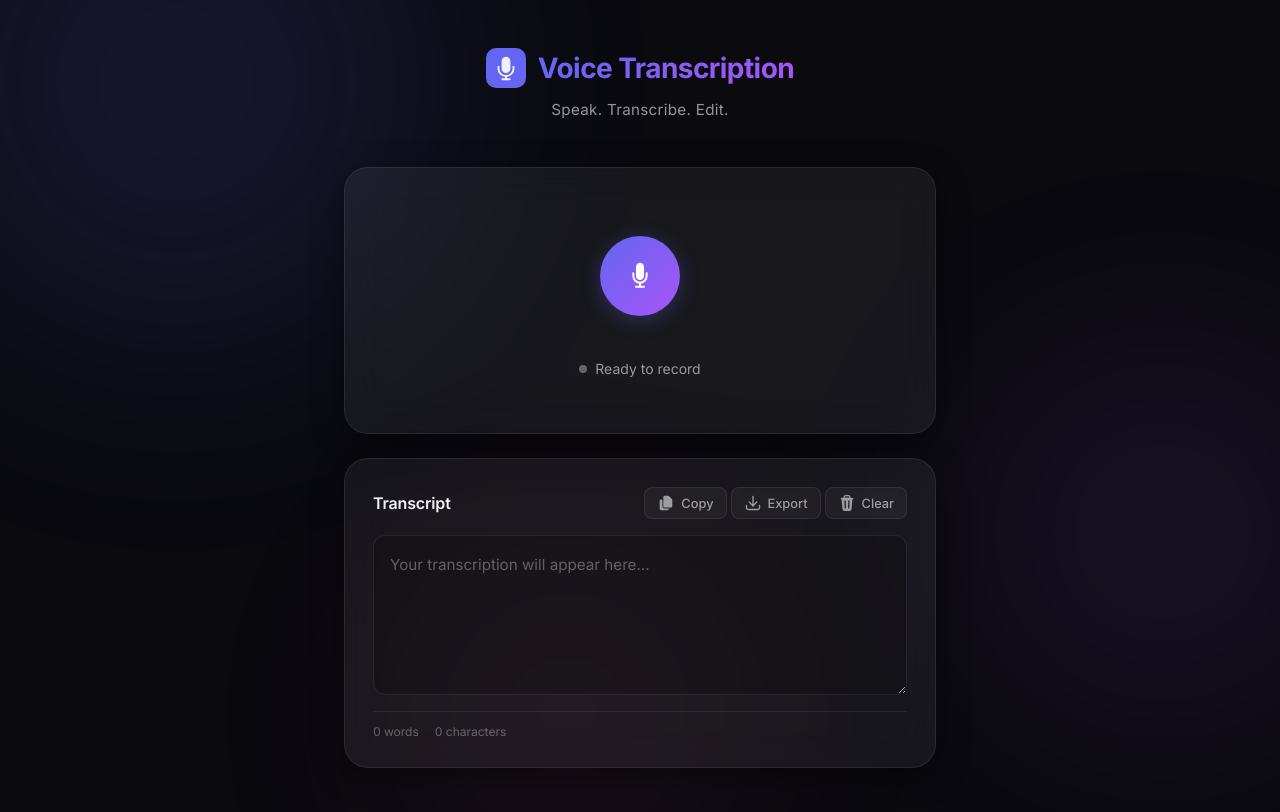
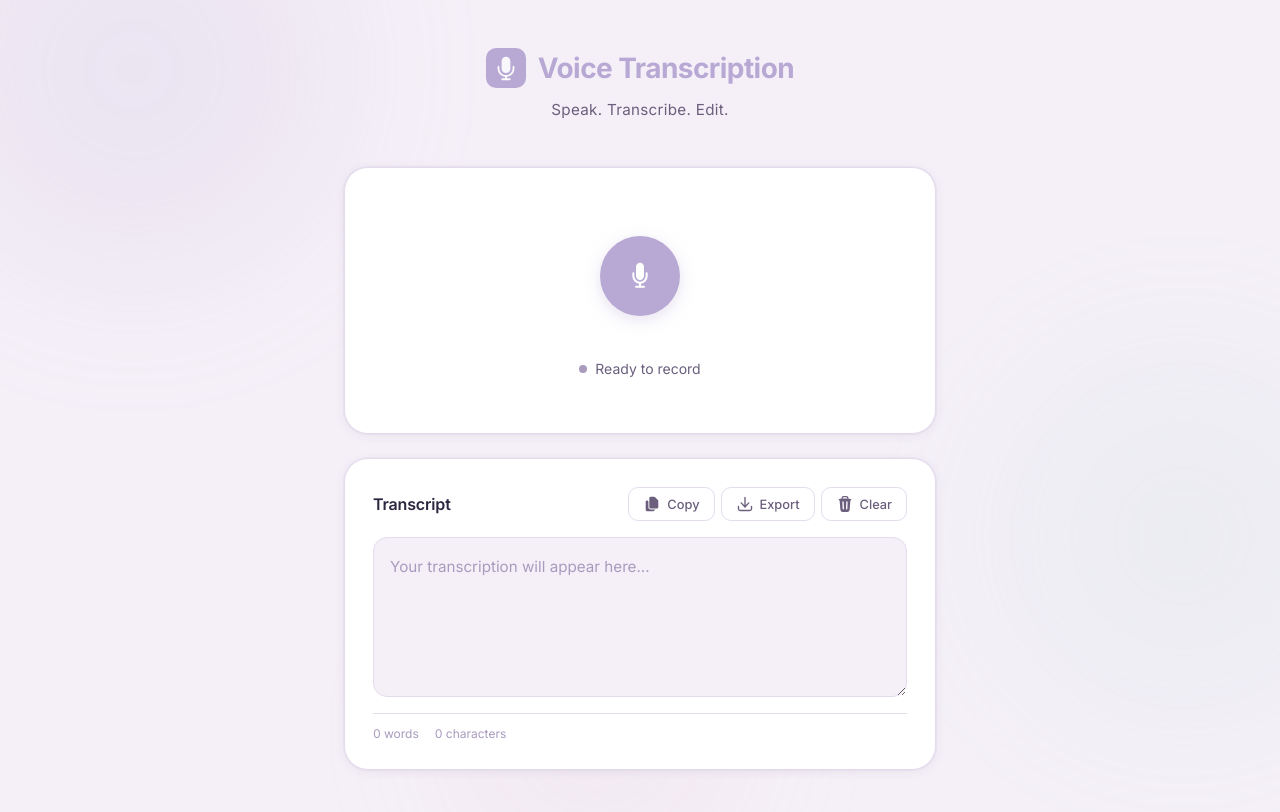
Before and after one commit to howardlin1218/voice-transcription, a website: page index.html in a window 1280 px wide. Drawn offline with Linux system fonts and the light colour scheme.

Commit message:
style update

```diff
--- a/app.js
+++ b/app.js
@@ -39,7 +39,7 @@ let animationFrameId = null;
 
 // environment check
 const isLocal = window.location.hostname === 'localhost' || window.location.hostname === '127.0.0.1';
-const API_BASE = isLocal ? 'http://localhost:5500' : '';
+const API_BASE = isLocal ? 'http://127.0.0.1:5000' : '';
 
 micBtn.addEventListener('click', async () => {
     if (isRecording) {
@@ -290,10 +290,10 @@ function drawWaveform() {
             const x = i * (barWidth + 2);
             const y = (height - barHeight) / 2;
 
-            // Gradient color per bar
-            const hue = 240 + (i / barCount) * 60; // indigo → purple
-            const alpha = 0.5 + (value / 255) * 0.5;
-            ctx.fillStyle = `hsla(${hue}, 70%, 65%, ${alpha})`;
+            // Pastel lavender-lilac palette for bars
+            const hue = 270 + (i / barCount) * 30; // lavender → lilac
+            const alpha = 0.4 + (value / 255) * 0.5;
+            ctx.fillStyle = `hsla(${hue}, 40%, 70%, ${alpha})`;
             ctx.beginPath();
             ctx.roundRect(x, y, barWidth, barHeight, 2);
             ctx.fill();
--- a/index.html
+++ b/index.html
@@ -19,17 +19,11 @@
         <header class="header">
             <div class="logo">
                 <svg class="logo-icon" viewBox="0 0 32 32" fill="none" xmlns="http://www.w3.org/2000/svg">
-                    <rect width="32" height="32" rx="8" fill="url(#logoGrad)"/>
+                    <rect width="32" height="32" rx="8" fill="#b8a9d4"/>
                     <path d="M16 7C14.067 7 12.5 8.567 12.5 10.5V16.5C12.5 18.433 14.067 20 16 20C17.933 20 19.5 18.433 19.5 16.5V10.5C19.5 8.567 17.933 7 16 7Z" fill="white" fill-opacity="0.9"/>
                     <path d="M10 15V16.5C10 19.814 12.686 22.5 16 22.5C19.314 22.5 22 19.814 22 16.5V15" stroke="white" stroke-opacity="0.9" stroke-width="1.5" stroke-linecap="round"/>
                     <line x1="16" y1="22.5" x2="16" y2="25" stroke="white" stroke-opacity="0.9" stroke-width="1.5" stroke-linecap="round"/>
                     <line x1="13" y1="25" x2="19" y2="25" stroke="white" stroke-opacity="0.9" stroke-width="1.5" stroke-linecap="round"/>
-                    <defs>
-                        <linearGradient id="logoGrad" x1="0" y1="0" x2="32" y2="32">
-                            <stop stop-color="#6366f1"/>
-                            <stop offset="1" stop-color="#a855f7"/>
-                        </linearGradient>
-                    </defs>
                 </svg>
                 <span class="logo-text">Voice Transcription</span>
             </div>
--- a/styles.css
+++ b/styles.css
@@ -1,37 +1,37 @@
 /* ============================================
-   DESIGN TOKENS
+   DESIGN TOKENS — PASTEL PALETTE
    ============================================ */
 :root {
-    --bg-base: #0a0a0f;
-    --bg-elevated: rgba(255, 255, 255, 0.04);
-    --bg-card: rgba(255, 255, 255, 0.06);
-    --bg-card-hover: rgba(255, 255, 255, 0.08);
+    --bg-base: #f5f0f8;
+    --bg-elevated: #ffffff;
+    --bg-card: #ffffff;
+    --bg-card-hover: #f0eaf5;
 
-    --border-subtle: rgba(255, 255, 255, 0.08);
-    --border-accent: rgba(99, 102, 241, 0.3);
+    --border-subtle: #e4dced;
+    --border-accent: #c4b5d4;
 
-    --text-primary: #f0f0f5;
-    --text-secondary: rgba(240, 240, 245, 0.6);
-    --text-muted: rgba(240, 240, 245, 0.35);
+    --text-primary: #2d2640;
+    --text-secondary: #6b5f7d;
+    --text-muted: #a89bbd;
 
-    --accent-indigo: #6366f1;
-    --accent-purple: #a855f7;
-    --accent-pink: #ec4899;
-    --accent-green: #22c55e;
-    --accent-red: #ef4444;
-    --accent-amber: #f59e0b;
+    --accent-lavender: #b8a9d4;
+    --accent-lilac: #c9a5e0;
+    --accent-mint: #a8d8cb;
+    --accent-rose: #e8b4c0;
+    --accent-peach: #f0c8a8;
+    --accent-sky: #a8c8e8;
+    --accent-red-soft: #e09090;
+    --accent-green-soft: #90c8a0;
+    --accent-amber-soft: #d8c090;
 
-    --gradient-primary: linear-gradient(135deg, var(--accent-indigo), var(--accent-purple));
-    --gradient-warm: linear-gradient(135deg, var(--accent-purple), var(--accent-pink));
+    --shadow-sm: 0 1px 3px rgba(45, 38, 64, 0.06);
+    --shadow-md: 0 4px 16px rgba(45, 38, 64, 0.08);
+    --shadow-lg: 0 8px 32px rgba(45, 38, 64, 0.1);
+    --shadow-card: 0 2px 12px rgba(45, 38, 64, 0.06), 0 0 0 1px rgba(228, 220, 237, 0.5);
 
-    --shadow-sm: 0 1px 2px rgba(0, 0, 0, 0.3);
-    --shadow-md: 0 4px 16px rgba(0, 0, 0, 0.3);
-    --shadow-lg: 0 8px 32px rgba(0, 0, 0, 0.4);
-    --shadow-glow: 0 0 40px rgba(99, 102, 241, 0.15);
-
-    --radius-sm: 8px;
-    --radius-md: 12px;
-    --radius-lg: 16px;
+    --radius-sm: 10px;
+    --radius-md: 14px;
+    --radius-lg: 18px;
     --radius-xl: 24px;
     --radius-full: 9999px;
 
@@ -72,60 +72,59 @@ body {
 }
 
 /* ============================================
-   BACKGROUND GLOW EFFECTS
+   BACKGROUND DECORATIVE SHAPES
    ============================================ */
 .bg-glow {
     position: fixed;
     border-radius: 50%;
-    filter: blur(120px);
-    opacity: 0.4;
     pointer-events: none;
     z-index: 0;
-    animation: glowDrift 20s ease-in-out infinite alternate;
+    animation: shapeDrift 25s ease-in-out infinite alternate;
 }
 
 .bg-glow-1 {
-    width: 500px;
-    height: 500px;
-    background: var(--accent-indigo);
-    top: -150px;
-    left: -100px;
+    width: 400px;
+    height: 400px;
+    background: var(--accent-lavender);
+    top: -120px;
+    left: -80px;
     opacity: 0.15;
+    filter: blur(80px);
 }
 
 .bg-glow-2 {
-    width: 400px;
-    height: 400px;
-    background: var(--accent-purple);
-    top: 40%;
-    right: -100px;
-    opacity: 0.1;
-    animation-delay: -7s;
+    width: 350px;
+    height: 350px;
+    background: var(--accent-mint);
+    top: 45%;
+    right: -80px;
+    opacity: 0.12;
+    filter: blur(80px);
+    animation-delay: -8s;
 }
 
 .bg-glow-3 {
-    width: 350px;
-    height: 350px;
-    background: var(--accent-pink);
-    bottom: -100px;
-    left: 30%;
-    opacity: 0.08;
-    animation-delay: -14s;
+    width: 300px;
+    height: 300px;
+    background: var(--accent-rose);
+    bottom: -80px;
+    left: 35%;
+    opacity: 0.1;
+    filter: blur(80px);
+    animation-delay: -16s;
 }
 
-@keyframes glowDrift {
+@keyframes shapeDrift {
     0% { transform: translate(0, 0) scale(1); }
-    33% { transform: translate(30px, -20px) scale(1.05); }
-    66% { transform: translate(-20px, 15px) scale(0.95); }
-    100% { transform: translate(10px, -10px) scale(1.02); }
+    33% { transform: translate(20px, -15px) scale(1.04); }
+    66% { transform: translate(-15px, 10px) scale(0.96); }
+    100% { transform: translate(8px, -8px) scale(1.01); }
 }
 
 /* ============================================
    LAYOUT
    ============================================ */
 .container {
-    /* max-width: 640px; */
-    /* margin: 0 auto; */
     padding: 48px 24px 80px;
     position: relative;
     z-index: 1;
@@ -157,10 +156,7 @@ body {
 .logo-text {
     font-size: 1.75rem;
     font-weight: 700;
-    background: var(--gradient-primary);
-    -webkit-background-clip: text;
-    -webkit-text-fill-color: transparent;
-    background-clip: text;
+    color: var(--accent-lavender);
     letter-spacing: -0.02em;
 }
 
@@ -180,16 +176,14 @@ body {
     border-radius: var(--radius-xl);
     padding: 48px 32px;
     text-align: center;
-    backdrop-filter: blur(20px);
-    -webkit-backdrop-filter: blur(20px);
-    box-shadow: var(--shadow-lg);
+    box-shadow: var(--shadow-card);
     transition: border-color var(--transition-base), box-shadow var(--transition-base);
     animation: fadeInUp 0.6s var(--transition-base);
 }
 
 .recorder-card.recording {
-    border-color: rgba(239, 68, 68, 0.3);
-    box-shadow: var(--shadow-lg), 0 0 60px rgba(239, 68, 68, 0.08);
+    border-color: var(--accent-rose);
+    box-shadow: var(--shadow-lg), 0 0 0 4px rgba(232, 180, 192, 0.15);
 }
 
 /* ============================================
@@ -210,14 +204,14 @@ body {
     width: 100%;
     height: 100%;
     border-radius: 50%;
-    border: 1.5px solid rgba(99, 102, 241, 0.15);
+    border: 1.5px solid rgba(184, 169, 212, 0.25);
     opacity: 0;
     transition: opacity var(--transition-base);
 }
 
 .mic-wrapper.recording .mic-ring {
     opacity: 1;
-    border-color: rgba(239, 68, 68, 0.2);
+    border-color: rgba(232, 180, 192, 0.3);
 }
 
 .mic-wrapper.recording .mic-ring-1 {
@@ -235,7 +229,7 @@ body {
 @keyframes pulseRing {
     0% {
         transform: scale(0.8);
-        opacity: 0.6;
+        opacity: 0.5;
     }
     100% {
         transform: scale(1.8);
@@ -248,7 +242,7 @@ body {
     height: 80px;
     border-radius: 50%;
     border: none;
-    background: var(--gradient-primary);
+    background: var(--accent-lavender);
     color: white;
     cursor: pointer;
     display: flex;
@@ -256,13 +250,14 @@ body {
     justify-content: center;
     position: relative;
     z-index: 2;
-    transition: transform var(--transition-fast), box-shadow var(--transition-fast);
-    box-shadow: 0 4px 20px rgba(99, 102, 241, 0.3);
+    transition: transform var(--transition-fast), box-shadow var(--transition-fast), background var(--transition-fast);
+    box-shadow: 0 4px 16px rgba(184, 169, 212, 0.35);
 }
 
 .mic-btn:hover {
-    transform: scale(1.05);
-    box-shadow: 0 6px 28px rgba(99, 102, 241, 0.4);
+    transform: scale(1.06);
+    background: #a798c8;
+    box-shadow: 0 6px 24px rgba(184, 169, 212, 0.45);
 }
 
 .mic-btn:active {
@@ -270,13 +265,14 @@ body {
 }
 
 .mic-btn.recording {
-    background: linear-gradient(135deg, var(--accent-red), #dc2626);
-    box-shadow: 0 4px 20px rgba(239, 68, 68, 0.35);
+    background: var(--accent-rose);
+    box-shadow: 0 4px 16px rgba(232, 180, 192, 0.4);
     animation: micPulse 1.5s ease-in-out infinite;
 }
 
 .mic-btn.recording:hover {
-    box-shadow: 0 6px 28px rgba(239, 68, 68, 0.45);
+    background: #d8a0b0;
+    box-shadow: 0 6px 24px rgba(232, 180, 192, 0.5);
 }
 
 @keyframes micPulse {
@@ -319,21 +315,21 @@ body {
 }
 
 .status-dot.recording {
-    background: var(--accent-red);
+    background: var(--accent-rose);
     animation: dotPulse 1s ease-in-out infinite;
 }
 
 .status-dot.processing {
-    background: var(--accent-amber);
+    background: var(--accent-amber-soft);
     animation: dotPulse 0.6s ease-in-out infinite;
 }
 
 .status-dot.done {
-    background: var(--accent-green);
+    background: var(--accent-green-soft);
 }
 
 .status-dot.error {
-    background: var(--accent-red);
+    background: var(--accent-red-soft);
 }
 
 @keyframes dotPulse {
@@ -393,9 +389,7 @@ body {
     border: 1px solid var(--border-subtle);
     border-radius: var(--radius-xl);
     padding: 28px;
-    backdrop-filter: blur(20px);
-    -webkit-backdrop-filter: blur(20px);
-    box-shadow: var(--shadow-lg);
+    box-shadow: var(--shadow-card);
     animation: fadeInUp 0.4s ease;
 }
 
@@ -415,14 +409,14 @@ body {
 
 .transcript-actions {
     display: flex;
-    gap: 4px;
+    gap: 6px;
 }
 
 .action-btn {
     display: inline-flex;
     align-items: center;
     gap: 6px;
-    padding: 6px 12px;
+    padding: 7px 14px;
     border: 1px solid var(--border-subtle);
     border-radius: var(--radius-sm);
     background: var(--bg-elevated);
@@ -437,7 +431,8 @@ body {
 .action-btn:hover {
     background: var(--bg-card-hover);
     color: var(--text-primary);
-    border-color: rgba(255, 255, 255, 0.15);
+    border-color: var(--border-accent);
+    box-shadow: var(--shadow-sm);
 }
 
 .action-btn:active {
@@ -458,7 +453,7 @@ body {
     padding: 16px;
     border: 1px solid var(--border-subtle);
     border-radius: var(--radius-md);
-    background: rgba(0, 0, 0, 0.2);
+    background: var(--bg-base);
     color: var(--text-primary);
     font-family: var(--font-sans);
     font-size: 0.95rem;
@@ -469,8 +464,8 @@ body {
 
 .transcript-text:focus {
     outline: none;
-    border-color: var(--accent-indigo);
-    box-shadow: 0 0 0 3px rgba(99, 102, 241, 0.15);
+    border-color: var(--accent-lavender);
+    box-shadow: 0 0 0 3px rgba(184, 169, 212, 0.2);
 }
 
 .transcript-text::placeholder {
@@ -506,8 +501,6 @@ body {
     transform: translateX(-50%) translateY(20px);
     background: var(--bg-card);
     border: 1px solid var(--border-subtle);
-    backdrop-filter: blur(20px);
-    -webkit-backdrop-filter: blur(20px);
     color: var(--text-primary);
     padding: 12px 24px;
     border-radius: var(--radius-full);
```
Also changed, not shown: server.js (+6 -4 lines).
